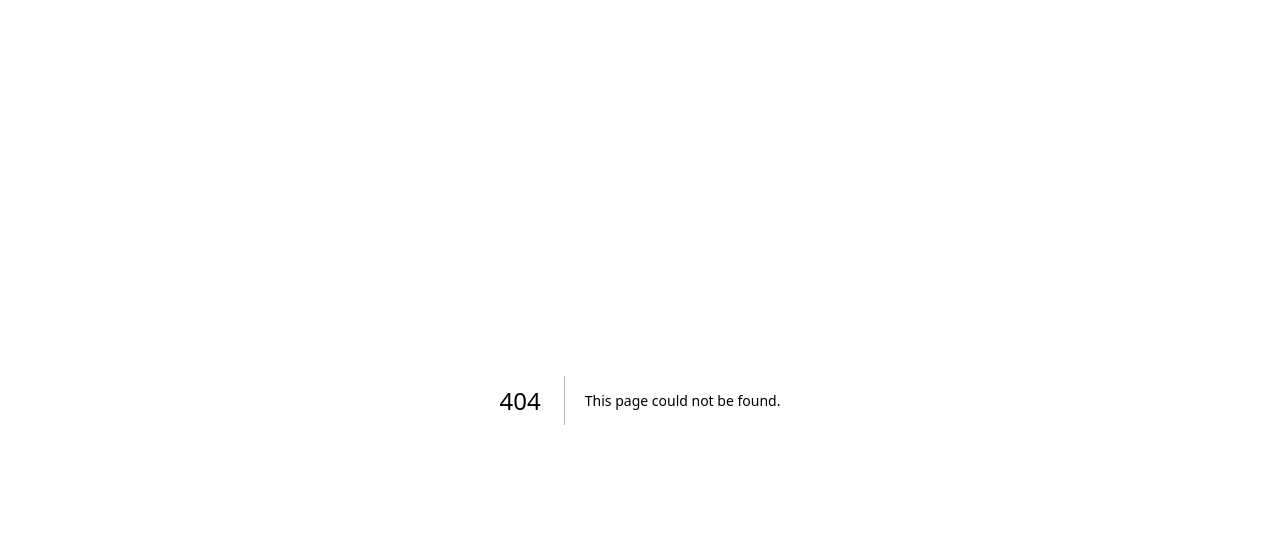
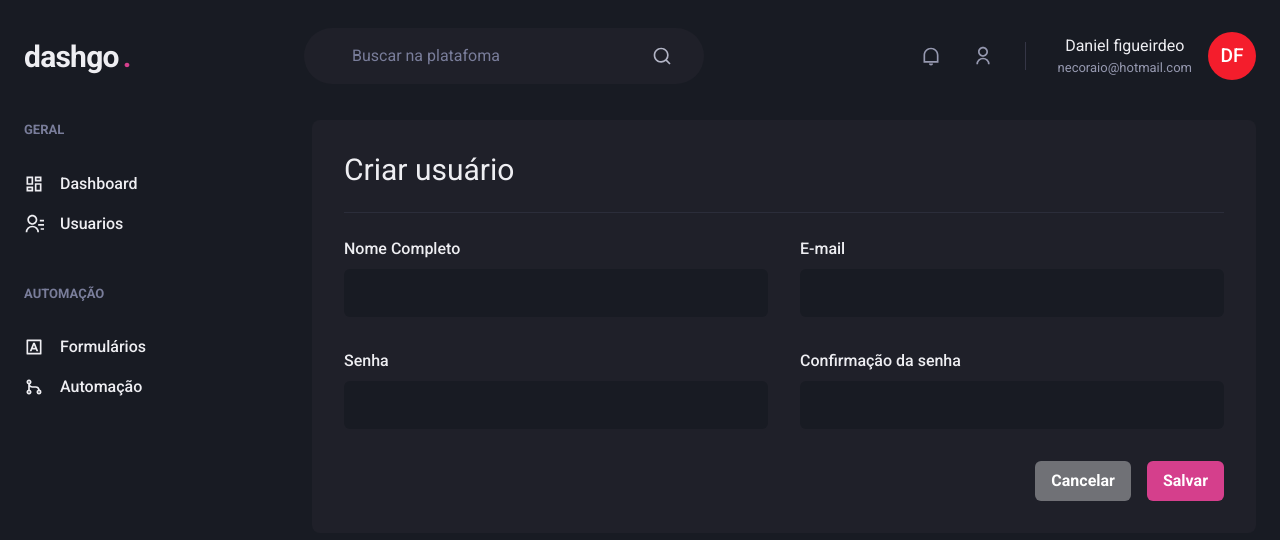
Before and after one commit to DanielRFigueiredo/dashgo, a Next.js app: page /users/create in a window 1280 px wide. Before the commit this address had no page. Shown: the top 540 px of the page. Built offline with nearby package versions, Linux system fonts and the light colour scheme.

Commit message:
feat: add page create, remove props name type from component InputForm

```diff
--- a/src/components/Form/InputForm.tsx
+++ b/src/components/Form/InputForm.tsx
@@ -1,7 +1,6 @@
 import { FormControl, FormLabel, Input, InputProps } from "@chakra-ui/react";
 
 interface InputFormProps extends InputProps {
-  name: string;
   label?: string;
 }
 export function InputForm({ name, label, ...rest }: InputFormProps) {
@@ -9,8 +8,6 @@
     <FormControl>
       {!!label && <FormLabel>{label}</FormLabel>}
       <Input
-        type={name}
-        name={name}
         focusBorderColor='pink.500'
         bgColor='gray.900'
         variant='filled'
--- /dev/null
+++ b/src/pages/users/create.tsx
@@ -0,0 +1,42 @@
+import { InputForm } from "@/components/Form/InputForm";
+import { Header } from "@/components/Header";
+import { Sidebar } from "@/components/Sidebar";
+import { Box, Button, Divider, Flex, HStack, Heading, SimpleGrid, VStack } from "@chakra-ui/react";
+
+interface UserListProps {
+
+}
+export default function CreateUser(props: UserListProps) {
+  return (
+    <Box>
+      <Header />
+      <Flex w='100%' py='6' maxW={1480} mx='auto' px='6'>
+        <Sidebar />
+        <Box flex='1' borderRadius={8} bg="gray.800" p='8'>
+          <Heading size='lg' fontWeight='normal'>Criar usuário</Heading>
+          <Divider my='6' borderColor='gray.700' />
+          <VStack spacing='8'>
+            <SimpleGrid minChildWidth='240px' spacing='8' w='100%'>
+              <InputForm name='name' type="text" label="Nome Completo" />
+              <InputForm name='email' type="email" label="E-mail" />
+
+            </SimpleGrid>
+            <SimpleGrid minChildWidth='240px' spacing='8' w='100%'>
+              <InputForm name='password' type="password" label="Senha" />
+              <InputForm name='password_confirmation' type="password" label="Confirmação da senha" />
+
+            </SimpleGrid>
+          </VStack>
+          <Flex mt='8' justify='flex-end'>
+            <HStack spacing='4'>
+              <Button colorScheme="whiteAlpha">Cancelar</Button>
+              <Button colorScheme="pink">Salvar</Button>
+
+            </HStack>
+
+          </Flex>
+        </Box>
+      </Flex>
+    </Box>
+  )
+}
```
